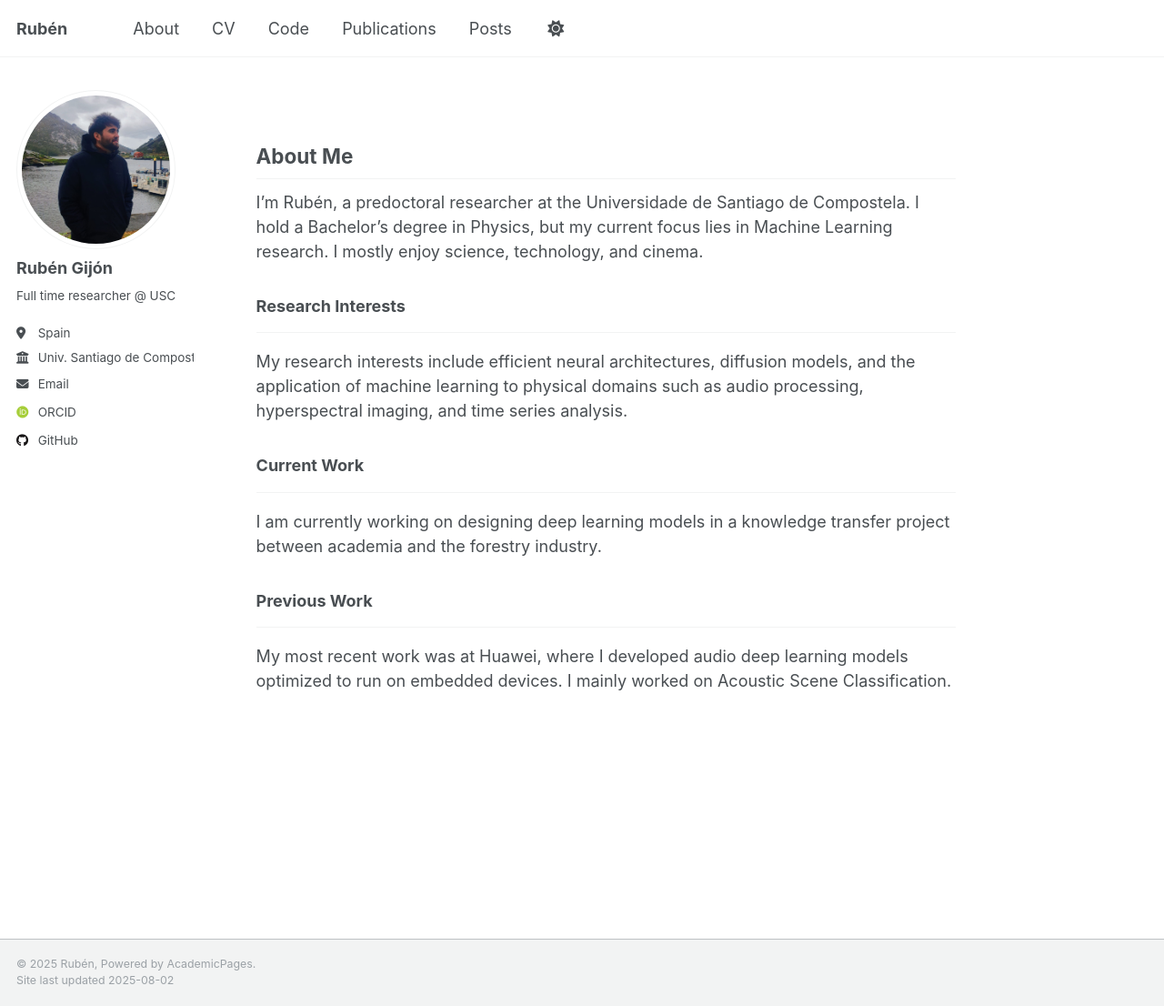
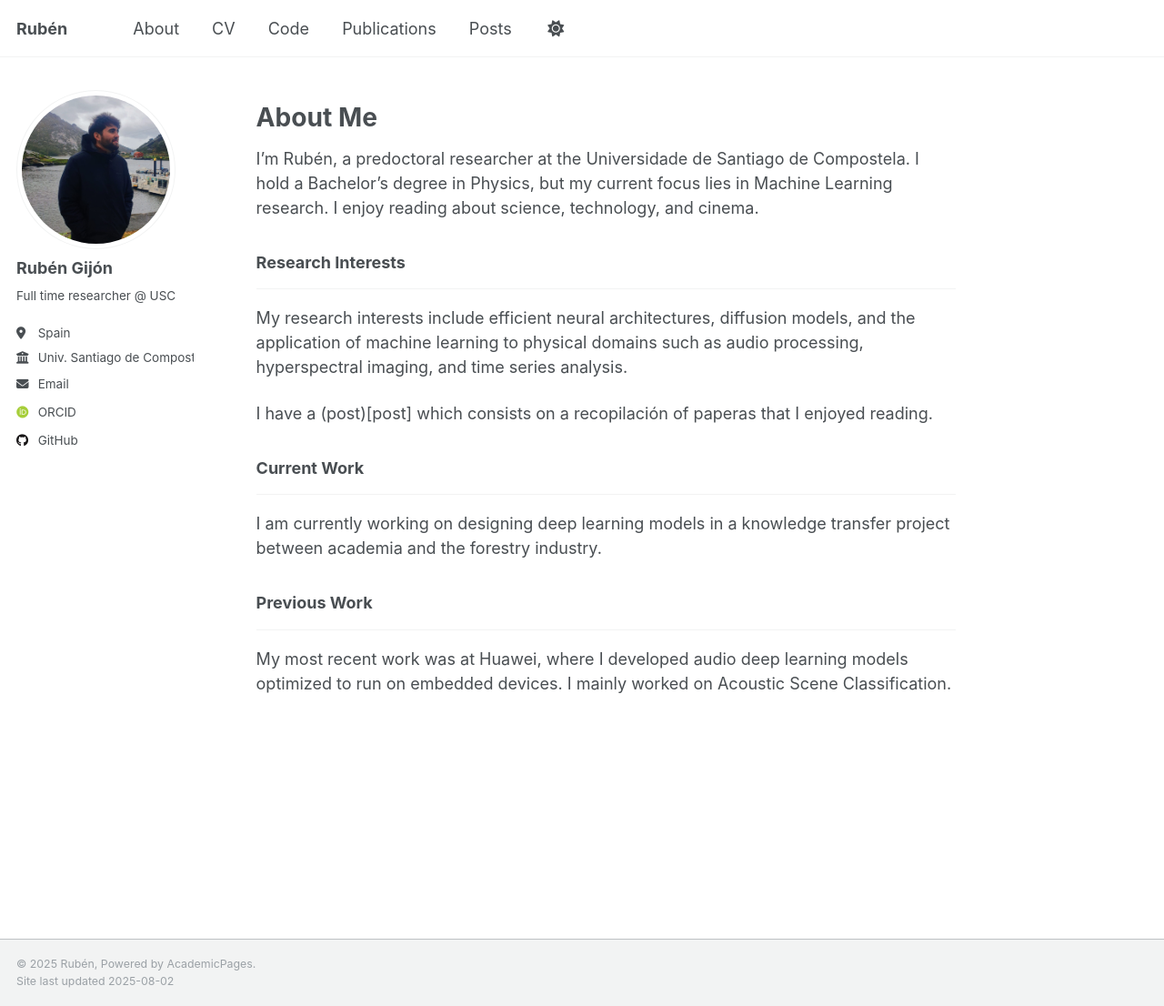
Before and after one commit to rubzip/rubzip.github.io, a Jekyll site: the page built from _pages/about.md, in a window 1280 px wide and 1106 px high. Shown: the whole window at 91% size. Built offline with Jekyll 4.4.1, drawn with Linux system fonts in a browser that asks for light colours; some web fonts are replaced; a script that is not in the unit is left out.

Commit message:
Actualizar about.md

```diff
--- a/_pages/about.md
+++ b/_pages/about.md
@@ -7,12 +7,14 @@ redirect_from:
   - /about.html
 ---
 
-## About Me
-I’m Rubén, a predoctoral researcher at the Universidade de Santiago de Compostela. I hold a Bachelor's degree in Physics, but my current focus lies in Machine Learning research. I mostly enjoy science, technology, and cinema.
+# About Me
+I’m Rubén, a predoctoral researcher at the Universidade de Santiago de Compostela. I hold a Bachelor's degree in Physics, but my current focus lies in Machine Learning research. I enjoy reading about science, technology, and cinema.
 
 ### Research Interests
 ---
 My research interests include efficient neural architectures, diffusion models, and the application of machine learning to physical domains such as audio processing, hyperspectral imaging, and time series analysis.
+
+I have a (post)[post] which consists on a recopilación of paperas that I enjoyed reading.
 
 ### Current Work
 ---
```
